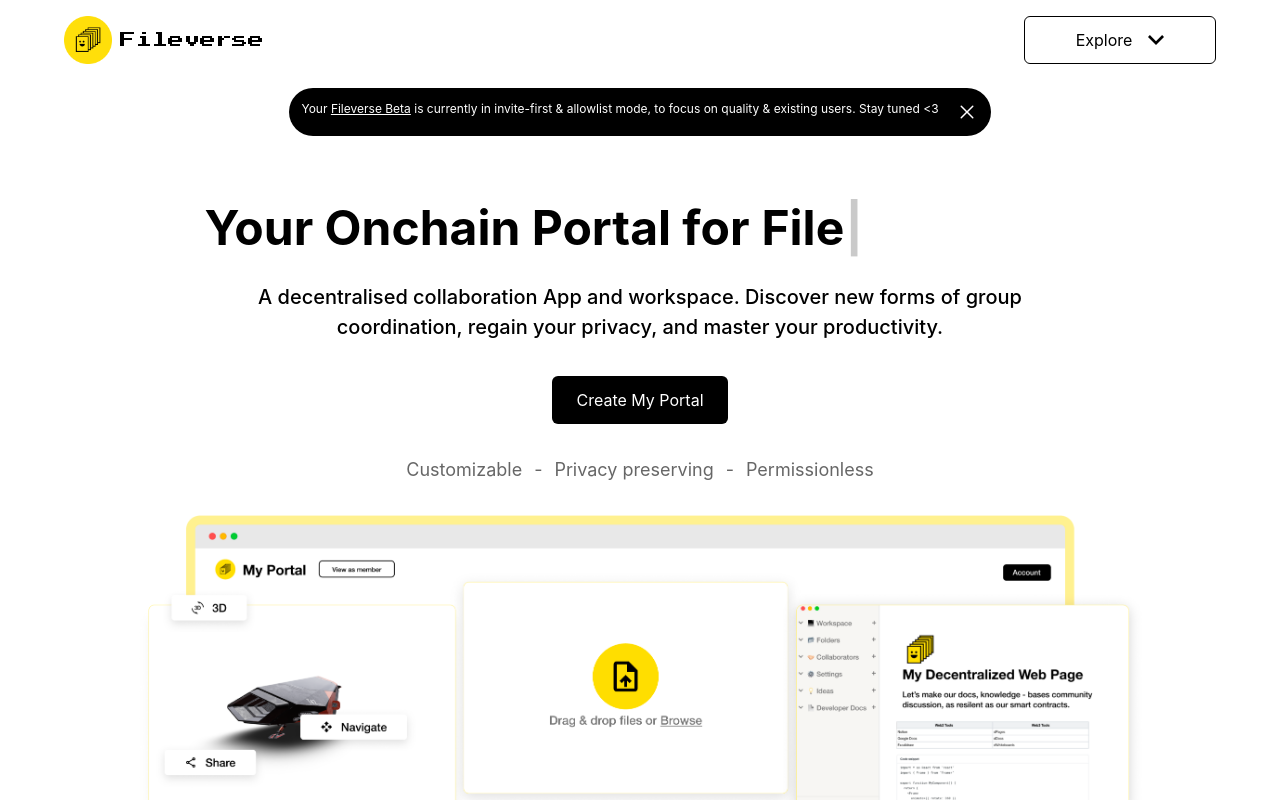
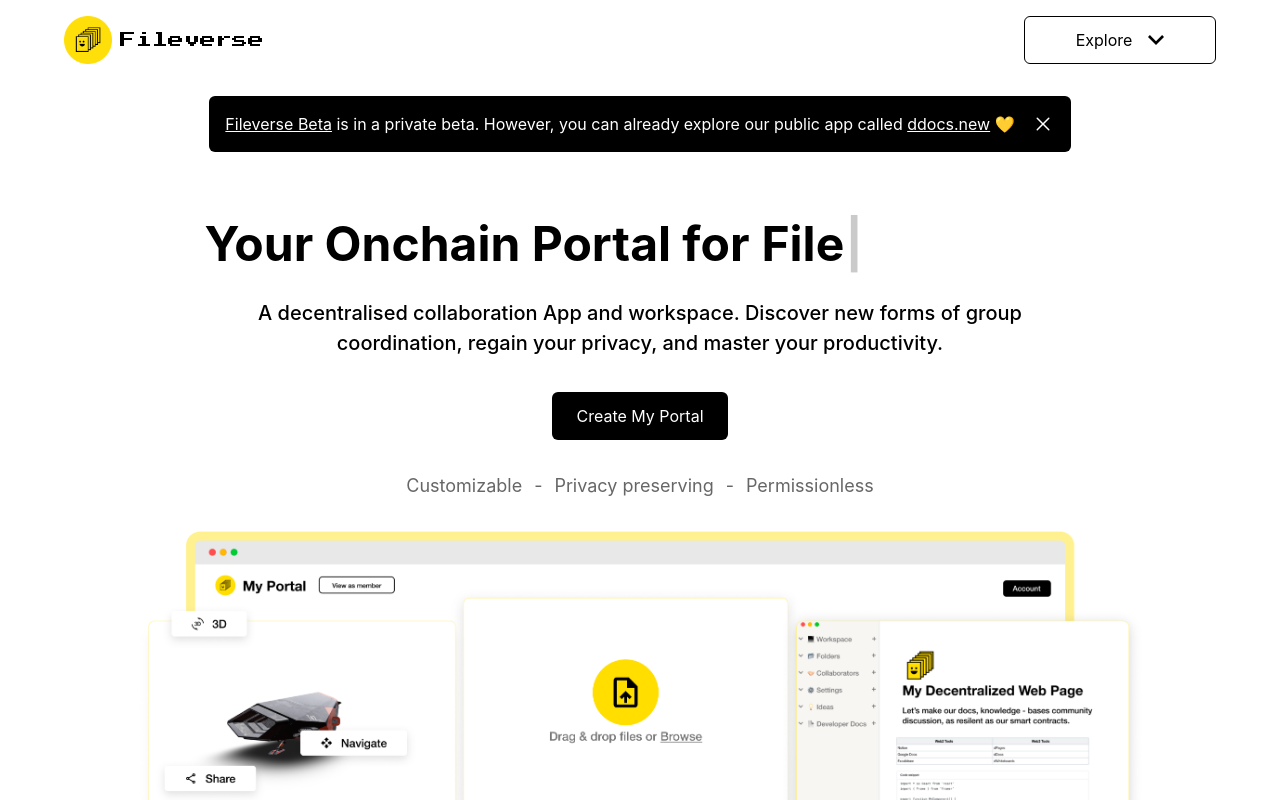
Before and after one commit to fileverse/fileverse-website-v2, a Next.js app: page /portal in a window 1280 px wide. Shown: the top 800 px of the page. Built offline with nearby package versions, Linux system fonts and the light colour scheme; what @rainbow-me/rainbowkit, wagmi would draw is missing.

Commit message:
feat: Update ddocs.new banner copy and link

```diff
--- a/pages/portal.tsx
+++ b/pages/portal.tsx
@@ -109,10 +109,9 @@
           <div className="flex flex-col w-full h-full justify-center items-center p-4">
             {notification && (
               <div
-                className={` bg-black p-3 flex w-fit rounded-full mt-4 ${getBannerFontSize()}`}
+                className={`bg-black p-2 lg:p-4 flex w-fit items-center rounded-md mt-6 ${getBannerFontSize()}`}
               >
-                <p className="text-white text-center mr-4">
-                  Your{' '}
+                <p className="text-xs lg:text-base text-white text-center mr-4">
                   <a
                     href="https://twitter.com/fileverse/status/1714288331570471336"
                     target="_blank"
@@ -121,10 +120,17 @@
                   >
                     Fileverse Beta
                   </a>{' '}
-                  is currently in invite-first & allowlist mode, to focus on
-                  quality & existing users.
-                  {isMediaMax1120px && !isMediaMax570px ? <br /> : null} Stay
-                  tuned &lt;3
+                  is in a private beta. However, you can already explore our
+                  public app called{' '}
+                  <a
+                    href="https://ddocs.new/"
+                    target="_blank"
+                    rel="noreferrer"
+                    className="underline"
+                  >
+                    ddocs.new
+                  </a>{' '}
+                  💛
                 </p>
                 <img
                   onClick={() => setNotification(false)}
```
